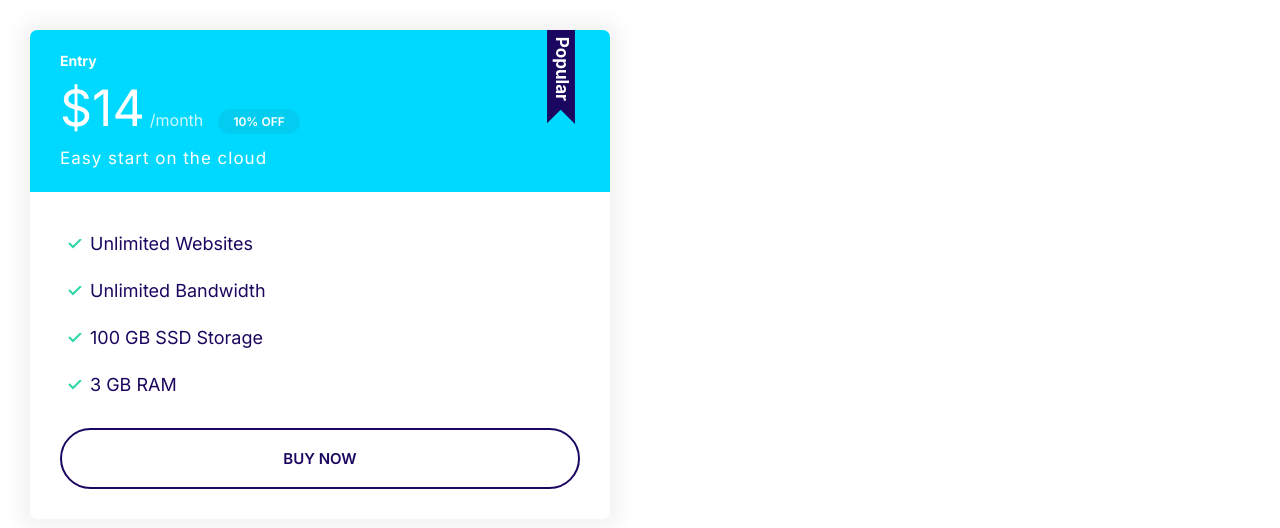
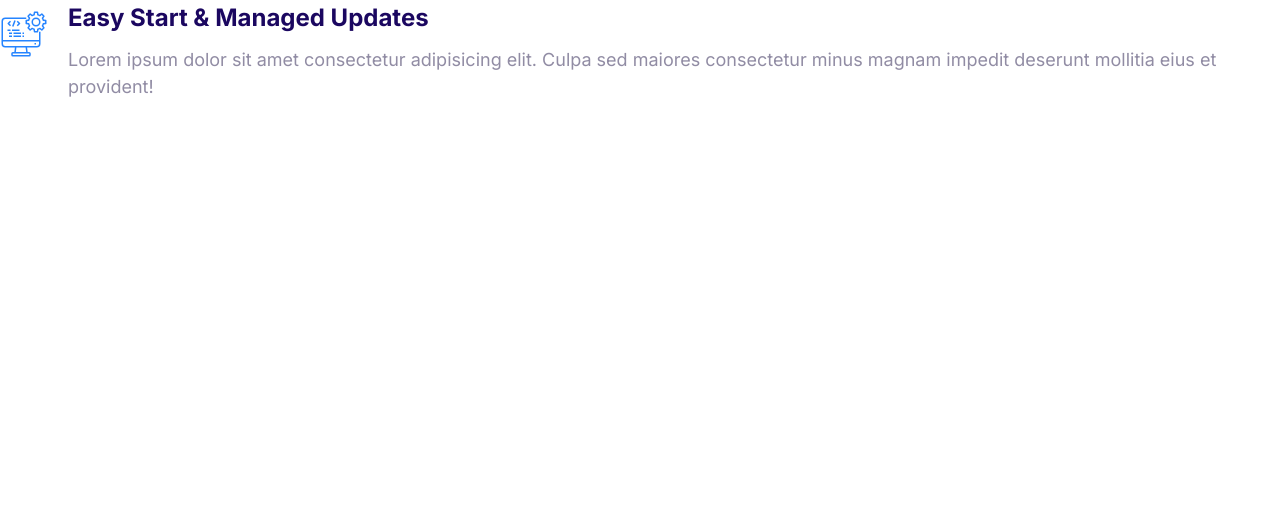
Before and after one commit to benen89/Kukuruzo, a plain HTML site: page index.html in a window 1280 px wide. Drawn offline with Linux system fonts and the light colour scheme.

Commit message:
media objects

```diff
--- a/css/styles.css
+++ b/css/styles.css
@@ -269,6 +269,7 @@ a {
 }
 
 /* plan */
+
 .plan__name {
   margin: 0;
   color: white;
@@ -319,3 +320,16 @@ a {
     font-size: 1.7rem;
   }
 }
+/* media */
+.media {
+  display: flex;
+}
+.media__title {
+  margin-top: 0;
+}
+.media__body {
+  margin: 0 2rem;
+}
+.media__image {
+  margin-top: 1rem;
+}
--- a/index.html
+++ b/index.html
@@ -15,27 +15,20 @@
     <link rel="stylesheet" href="css/styles.css" />
   </head>
   <body>
-    <div style="width: 50vw; padding: 3rem">
-      <div class="plan plan--popular">
-        <div class="card card--secondary">
-          <header class="card__header">
-            <h3 class="plan__name">Entry</h3>
-            <span class="plan__price">$14</span>
-            <span class="plan__billing-cycle">/month</span>
-            <span class="badge badge--secondary badge--small">10% off</span>
-            <span class="plan__description">Easy start on the cloud</span>
-          </header>
-          <div class="card__body">
-            <ul class="list list--tick">
-              <li class="list__item">Unlimited Websites</li>
-              <li class="list__item">Unlimited Bandwidth</li>
-              <li class="list__item">100 GB SSD Storage</li>
-              <li class="list__item">3 GB RAM</li>
-            </ul>
-            <button type="button" class="btn btn--outline btn--block">
-              BUY NOW
-            </button>
-          </div>
+    <div>
+      <div class="media">
+        <div class="media__image">
+          <svg class="icon icon--primary">
+            <use xlink:href="images/sprite.svg#computer"></use>
+          </svg>
+        </div>
+        <div class="media__body">
+          <h3 class="media__title">Easy Start & Managed Updates</h3>
+          <p>
+            Lorem ipsum dolor sit amet consectetur adipisicing elit. Culpa sed
+            maiores consectetur minus magnam impedit deserunt mollitia eius et
+            provident!
+          </p>
         </div>
       </div>
     </div>
```
Also changed, not shown: components/plancard.html (added, +20 -0 lines).
